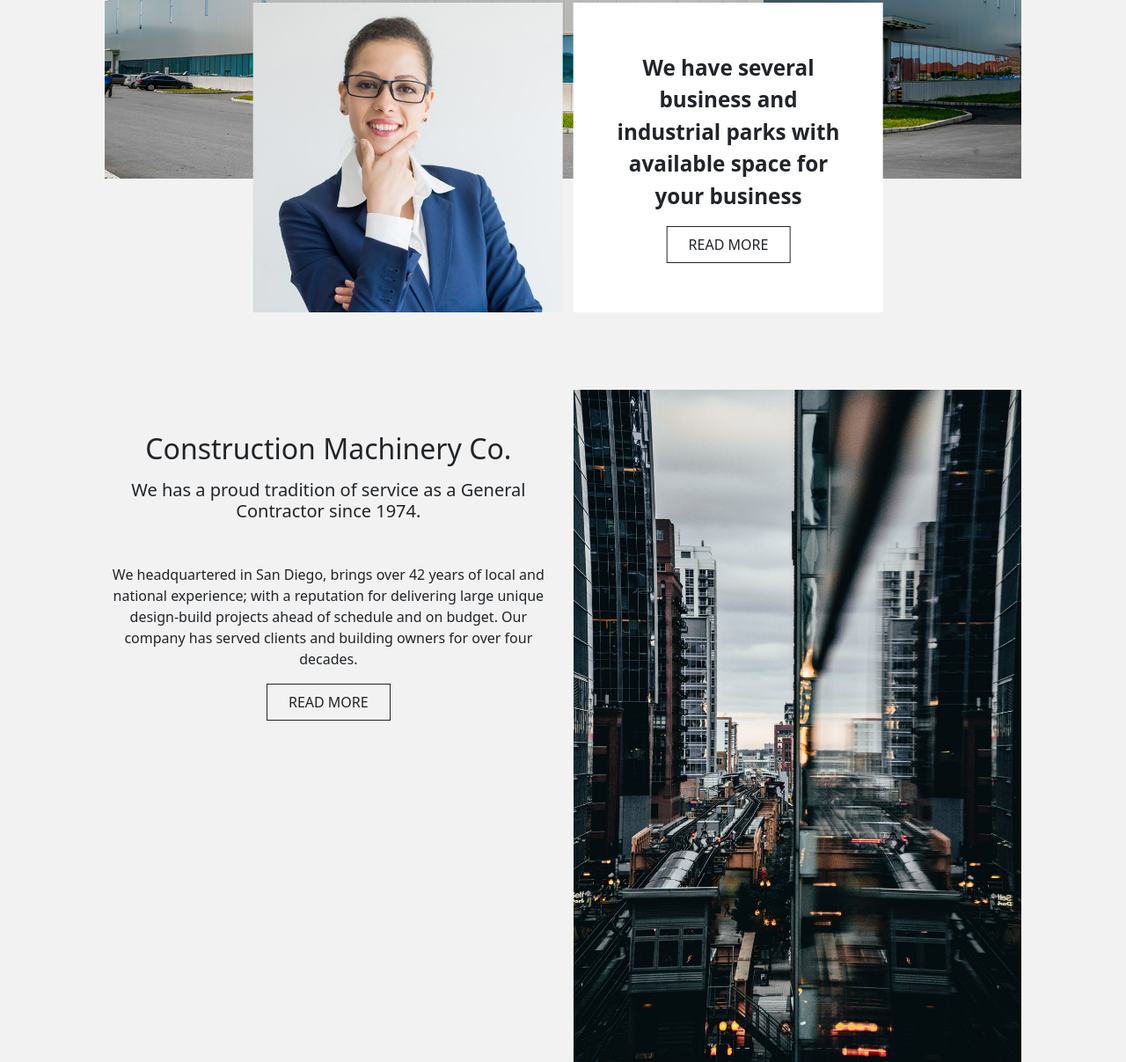
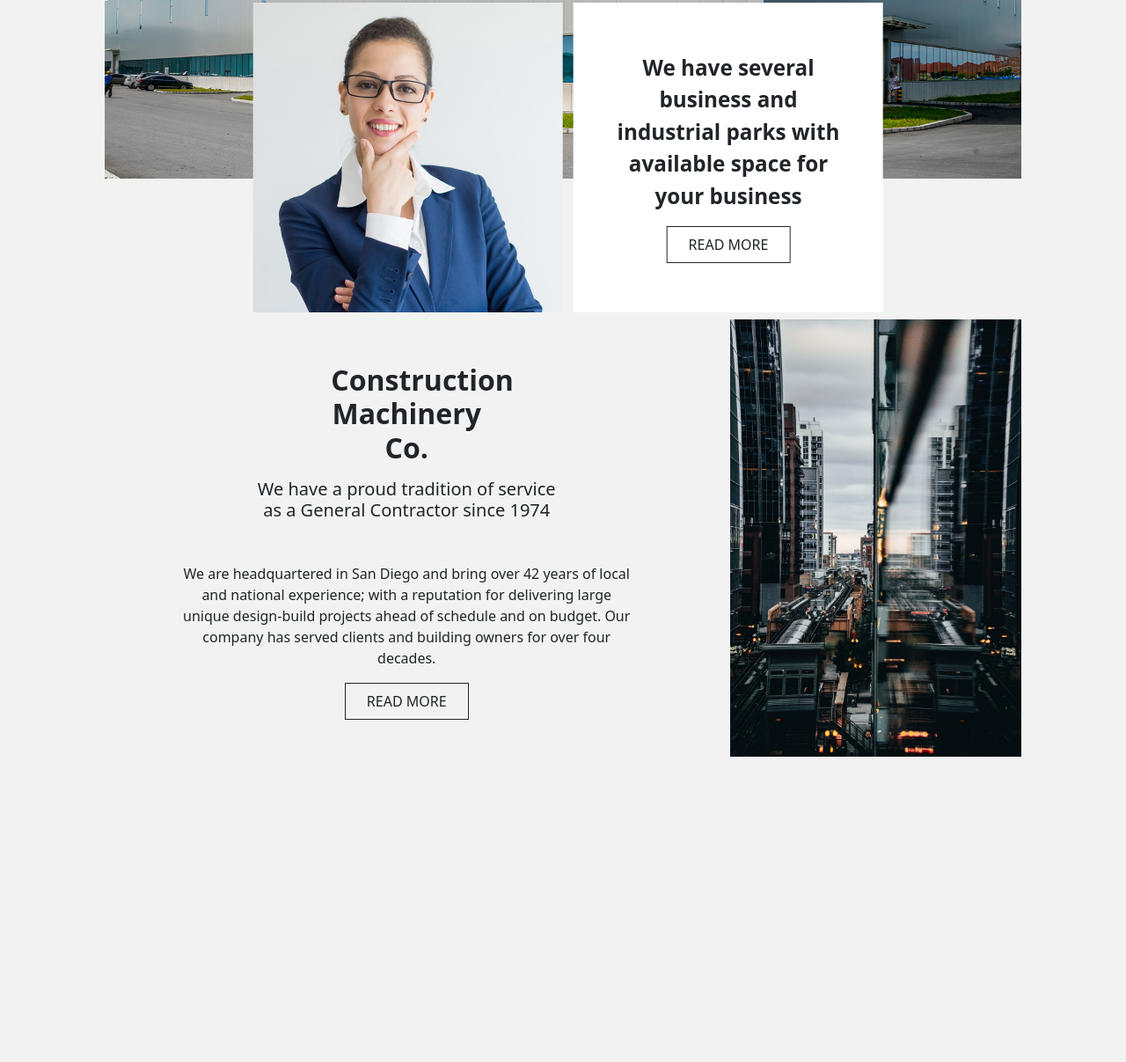
Before and after one commit to nathanrydel/triumph-tech-assignment, a website built with Vite: page src/index.html in a window 1280 px wide. Shown: the part 461-1668 px from the top of the page at 88% size. After the commit the page ends 1393 px from the top, so only its background shows below. Built offline with nearby package versions, Linux system fonts and the light colour scheme.

Commit message:
About Section

```diff
--- a/src/index.html
+++ b/src/index.html
@@ -31,19 +31,25 @@
       </div>
     </div>
   </section>
-  <div class="mt-5 py-5"></div>
-  <section class="mt-5 py-5 col-md-10 mx-auto">
-    <div class="container text-center">
-      <div class="row">
-        <div class="col-md-6 mt-5">
-          <h2>Construction Machinery Co.</h2>
-          <h3 class="fs-5 mt-3">We has a proud tradition of service as a General Contractor since 1974.</h3>
-          <p class="mt-5">We headquartered in San Diego, brings over 42 years of local and national experience; with a reputation for delivering large unique design-build projects ahead of schedule and on budget. Our company has served clients and building owners for over four decades.</p>
-          <a href="#" class="btn btn-outline-dark no-border-rad">READ MORE</a>
-        </div>
-        <div class="col-md-6">
-          <img src="./images/pexelsphoto2884590.jpeg" class="img-fluid" alt="Company Image">
-        </div>
+
+
+
+  <!-- About Section -->
+  <section id="about" class="container-fluid mt-5 py-5 col-md-10 text-center">
+    <div class="my-5 my-sm-3 py-4 py-sm-3"></div>
+    <div class="row row-gap-2 gy-3 justify-content-end">
+      <div class="col-md-8 my-auto mx-auto align-items-center">
+        <h2 class="mx-auto w-50 w-xl-25 fw-bold">Construction Machinery Co.</h2>
+        <h3 class="fs-5 mx-auto mt-3 w-50">We have a proud tradition of service as a General Contractor since 1974
+        </h3>
+        <p class="mt-5 mx-auto w-75">We are headquartered in San Diego and bring over 42 years of local and national
+          experience;
+          with a reputation for delivering large unique design-build projects ahead of schedule and on budget. Our
+          company has served clients and building owners for over four decades.</p>
+        <a href="#" class="btn btn-outline-dark no-border-rad">READ MORE</a>
+      </div>
+      <div class="col-md-4 mb-4">
+        <img class="w-100" src="./images/pexelsphoto2884590.jpeg" alt="Downtown City Scape" width="400">
       </div>
     </div>
   </section>
```
